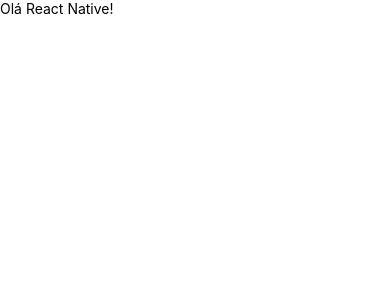
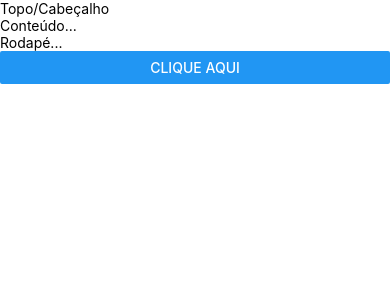
Before and after one commit to leandroaerolito/ola-react-native, a React Native app: screen / in a window 390 px wide. Shown: the top 300 px of the page. Built offline with nearby package versions, Linux system fonts and the light colour scheme.

Commit message:
alert-safeareaview

```diff
--- a/App.js
+++ b/App.js
@@ -1,12 +1,31 @@
-import { StatusBar, Text, View } from "react-native";
+import {
+  Alert,
+  Button,
+  SafeAreaView,
+  StatusBar,
+  Text,
+  View,
+} from "react-native";
 
 export default function App() {
+  const vai = () => {
+    Alert.alert("Título da janela", "Fala, Chapa!");
+  };
   return (
     <>
       <StatusBar barStyle="light-content" />
-      <View>
-        <Text>Olá React Native!</Text>
-      </View>
+      <SafeAreaView>
+        <View>
+          <Text>Topo/Cabeçalho</Text>
+        </View>
+        <View>
+          <Text>Conteúdo...</Text>
+        </View>
+        <View>
+          <Text>Rodapé...</Text>
+          <Button title="clique aqui" onPress={vai} />
+        </View>
+      </SafeAreaView>
     </>
   );
 }
```
